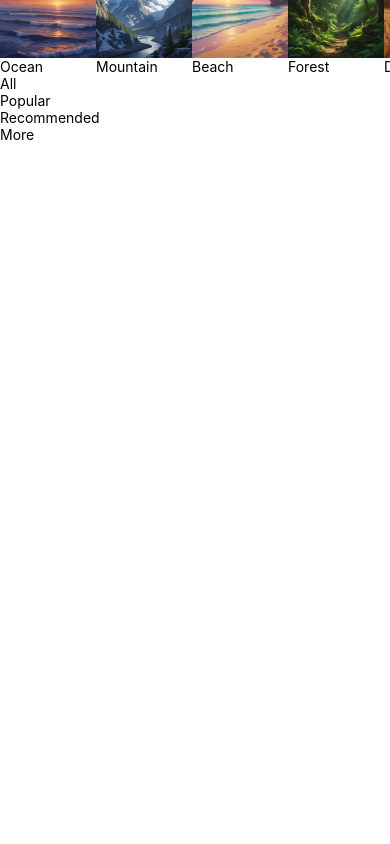
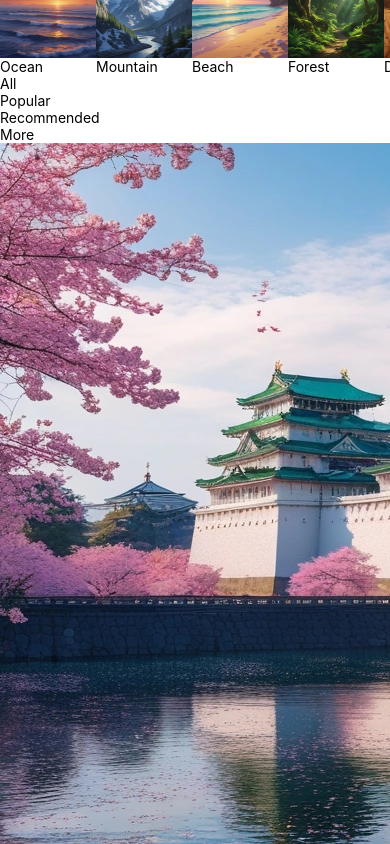
Before and after one commit to shafiqshams/travel-app-ui, a React Native app: screen /Home in a window 390 px wide. Shown: the part 1156-2000 px from the top of the page. Before the commit the page ends 1299 px from the top, so only its background shows below. Built offline with nearby package versions, Linux system fonts and the light colour scheme.

Commit message:
feat(home): use destination list with static destinations

```diff
--- a/src/screens/HomeScreen.tsx
+++ b/src/screens/HomeScreen.tsx
@@ -2,9 +2,11 @@ import React, { useState } from "react";
 import { Image, ScrollView, Text, View } from "react-native";
 import { SafeAreaView } from "react-native-safe-area-context";
 import CategoryList from "../components/CategoryList";
+import DestinationList from "../components/DestinationList";
 import FilterBar from "../components/FilterBar";
 import Search from "../components/Search";
 import { categories } from "../data/categories";
+import { destinations } from "../data/destinations";
 
 const HomeScreen = () => {
   const [searchText, setSearchText] = useState<string>("");
@@ -32,6 +34,9 @@ const HomeScreen = () => {
 
         {/* FilterBar */}
         <FilterBar />
+
+        {/* Destinations */}
+        <DestinationList destinations={destinations} />
       </ScrollView>
     </SafeAreaView>
   );
```
